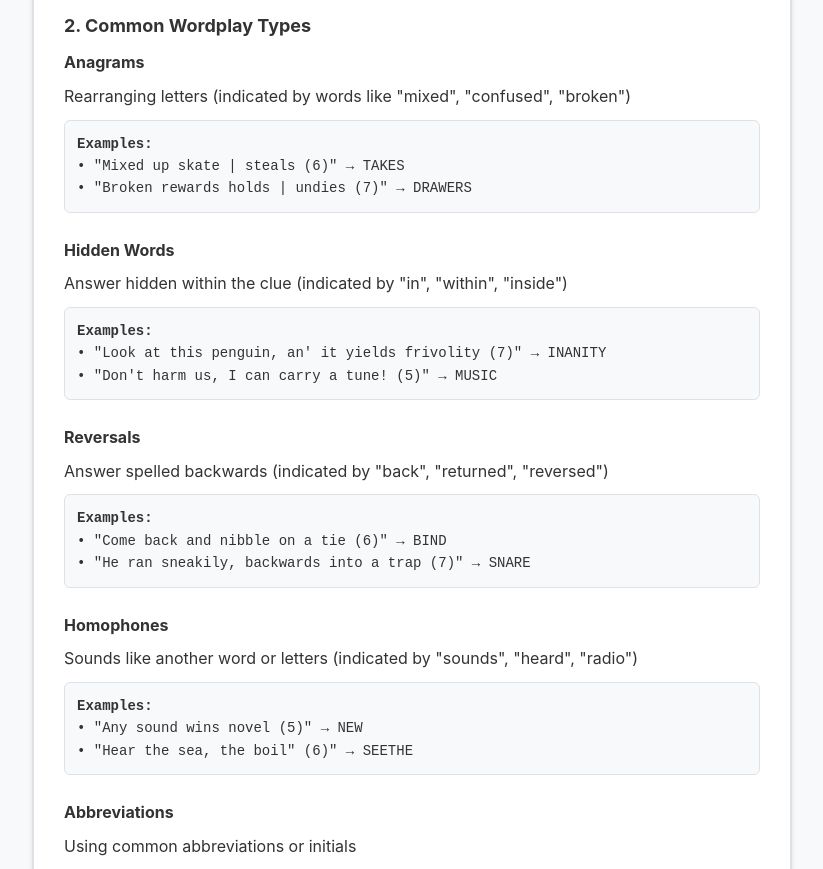
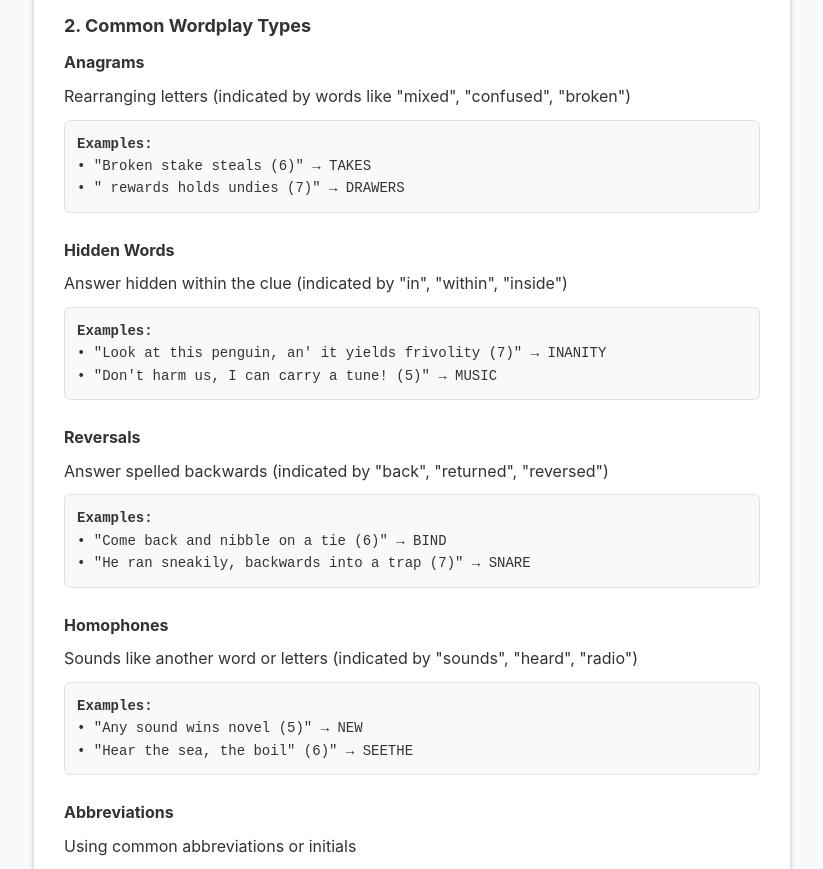
Before and after one commit to bfishbaum/cryptics, a React (Vite) app in the folder frontend/: page /about in a window 1280 px wide. Shown: the part 820-1689 px from the top of the page, without its empty margins (228-1051 px from the left). Built offline with nearby package versions, Linux system fonts and the light colour scheme; no server answers.

Commit message:
Updated about and support pages

```diff
--- a/frontend/src/pages/AboutPage.tsx
+++ b/frontend/src/pages/AboutPage.tsx
@@ -69,8 +69,8 @@ export const AboutPage: React.FC = () => {
                   fontSize: '14px'
                 }}>
                   <strong>Examples:</strong><br />
-                  • "Mixed up skate | steals (6)" → TAKES<br />
-                  • "Broken rewards holds | undies (7)" → DRAWERS<br />
+                  • "Broken stake steals (6)" → TAKES<br />
+                  • " rewards holds undies (7)" → DRAWERS<br />
                 </div>
               </div>
 
--- a/frontend/src/pages/SupportPage.tsx
+++ b/frontend/src/pages/SupportPage.tsx
@@ -11,7 +11,7 @@ export const SupportPage: React.FC = () => {
             <h2 style={{ fontSize: '24px', marginBottom: '15px' }}>Need Help?</h2>
             <p style={{ marginBottom: '15px' }}>
               If you're experiencing issues with the cryptogram puzzles or have questions about how to solve them,
-              we're here to help! Our support team is dedicated to ensuring you have the best puzzle-solving experience.
+              check the about page!
             </p>
           </section>
 
@@ -34,9 +34,6 @@ export const SupportPage: React.FC = () => {
                 </a>
               </strong>
             </div>
-            <p style={{ marginBottom: '15px', fontSize: '14px', color: '#6c757d' }}>
-              We typically respond to emails within 24-48 hours.
-            </p>
           </section>
 
           <section style={{ marginBottom: '30px' }}>
```
